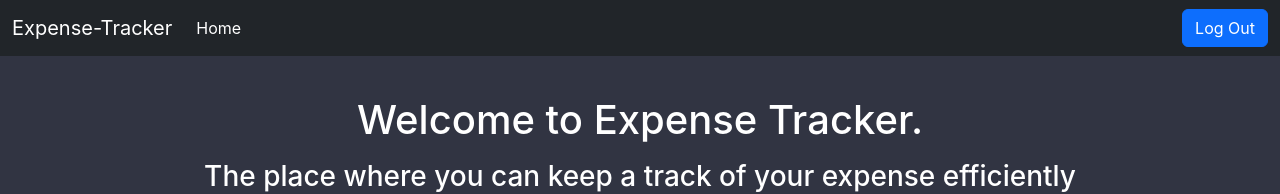
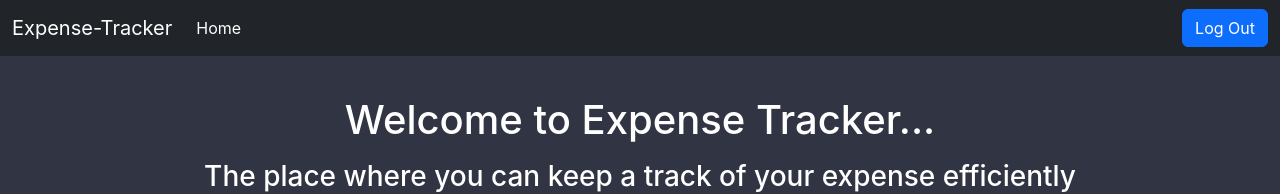
Before and after one commit to Sidharthssk/Expense-Tracker, a React (Create React App) app: page / in a window 1280 px wide. Shown: the top 194 px of the page. Built offline with nearby package versions, Linux system fonts and the light colour scheme; no server answers; sample sign-in values are in the browser's storage.

Commit message:
Maded some commits

```diff
--- a/src/components/Home.js
+++ b/src/components/Home.js
@@ -4,23 +4,10 @@ import ExpenseContainer from "./ExpenseContainer";
 
 function Home() {
 
-  let i = 0;
-  const header = (text)=>{
-    text = text.split("");
-    let heading = "";
-    const id = setInterval(()=>{
-      if(i===(text.length-1)){
-        clearInterval(id);
-      }
-      heading += text[i];
-      document.getElementById('mainHeading').innerHTML = heading;
-      i++
-    },200)
-  }
   return (
     <>
       <div className="container-md text-center" style={{height: "90%"}}>
-        <h1 className="mt-3" id="mainHeading" style={{color: "white"}}>{header("Welcome to Expense Tracker....")}</h1>
+        <h1 className="mt-3" id="mainHeading" style={{color: "white"}}>Welcome to Expense Tracker...</h1>
         <h3 className="my-3" style={{color: "white"}}>The place where you can keep a track of your expense efficiently</h3>
         <div className="row d-flex align-items-md-center justify-content-center " >
           <div className="col mx-lg-5 my-3">
--- a/src/components/Login.js
+++ b/src/components/Login.js
@@ -4,11 +4,12 @@ import { useNavigate } from 'react-router-dom';
 function Login() {
   const [credentials, setCredentials] = useState({email: "", password: ""});
   const navigate = useNavigate();
+  const host = process.env.REACT_APP_HOST;
 
   const handleSubmit = async(e)=>{
     e.preventDefault()
 
-    const response = await fetch('http://localhost:8000/api/auth/login',{
+    const response = await fetch(`http://${host}${process.env.REACT_APP_LOGIN_URL}`,{
       method: 'POST',
       headers: {
         'Content-Type': 'application/json'
--- a/src/components/Signup.js
+++ b/src/components/Signup.js
@@ -5,13 +5,14 @@ function Signup() {
 
     const [credentials, setCredentials] = useState({name: "", email: "", password: "", confirmPassword: ""});
     const navigate = useNavigate();
+    const host = process.env.REACT_APP_HOST;
 
     const handleSubmit = async(e)=>{
         e.preventDefault();
 
         console.log(JSON.stringify({name: credentials.name, email: credentials.email, password: credentials.password}))
 
-        const response = await fetch("http://localhost:8000/api/auth/createUser",{
+        const response = await fetch(`http://${host}${process.env.REACT_APP_SIGNUP_URL}`,{
             method: 'POST',
             headers: {
                 'Content-Type': 'application/json'
--- a/src/context/expenseState.js
+++ b/src/context/expenseState.js
@@ -4,7 +4,7 @@ import { useState } from "react";
 const ExpenseState = (props) =>{
 
     let num = 1;
-    const host = "http://localhost:8000";
+    const host = process.env.REACT_APP_HOST;
     const [expense, setExpense] = useState([]);
 
     const component = `<div class="input-group">
@@ -34,7 +34,7 @@ const ExpenseState = (props) =>{
   };
 
   const addExpense = async(expense_tag, amount) => {
-    const response = await fetch(`${host}/api/expense/dailyexpense`,{
+    const response = await fetch(`http://${host}${process.env.REACT_APP_CREATE_EXPENSE}`,{
       method: 'POST',
       headers: {
         'Content-Type': "application/json",
@@ -52,7 +52,7 @@ const ExpenseState = (props) =>{
   }
 
   const fetchExpenses = async() =>{
-    const response = await fetch(`${host}/api/expense/fetchdailyexpense`, {
+    const response = await fetch(`http://${host}${process.env.REACT_APP_FETCHEXPENSE}`, {
       method: 'GET',
       headers: {
         'Content-Type': "application/json",
```
